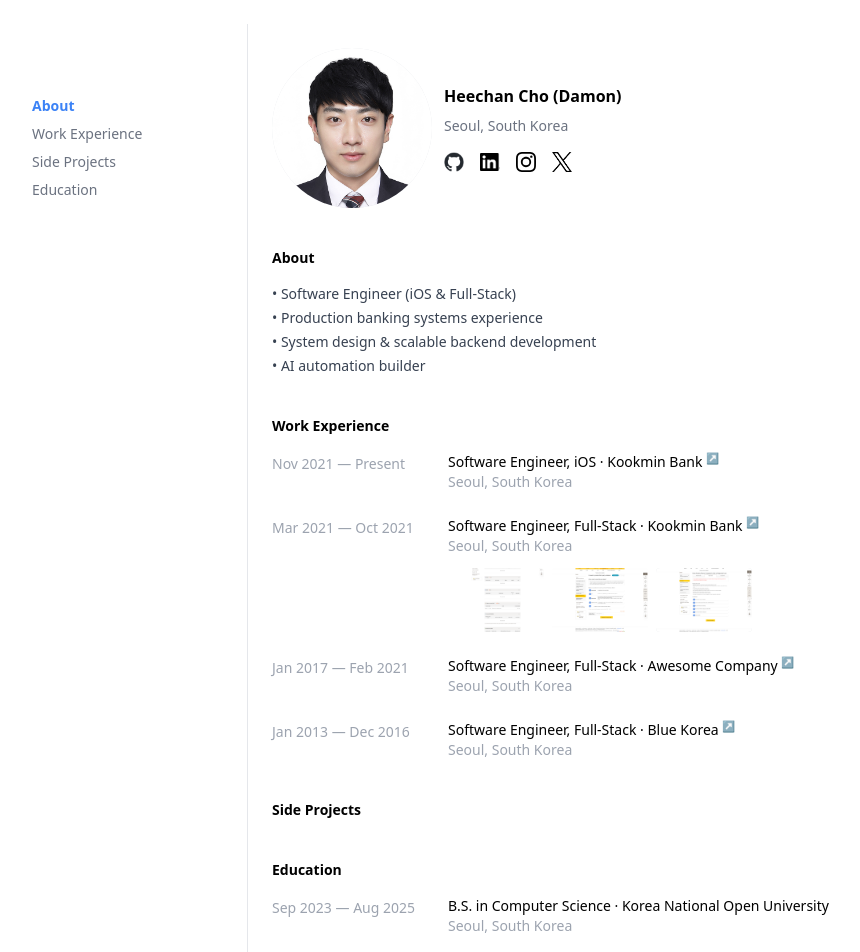
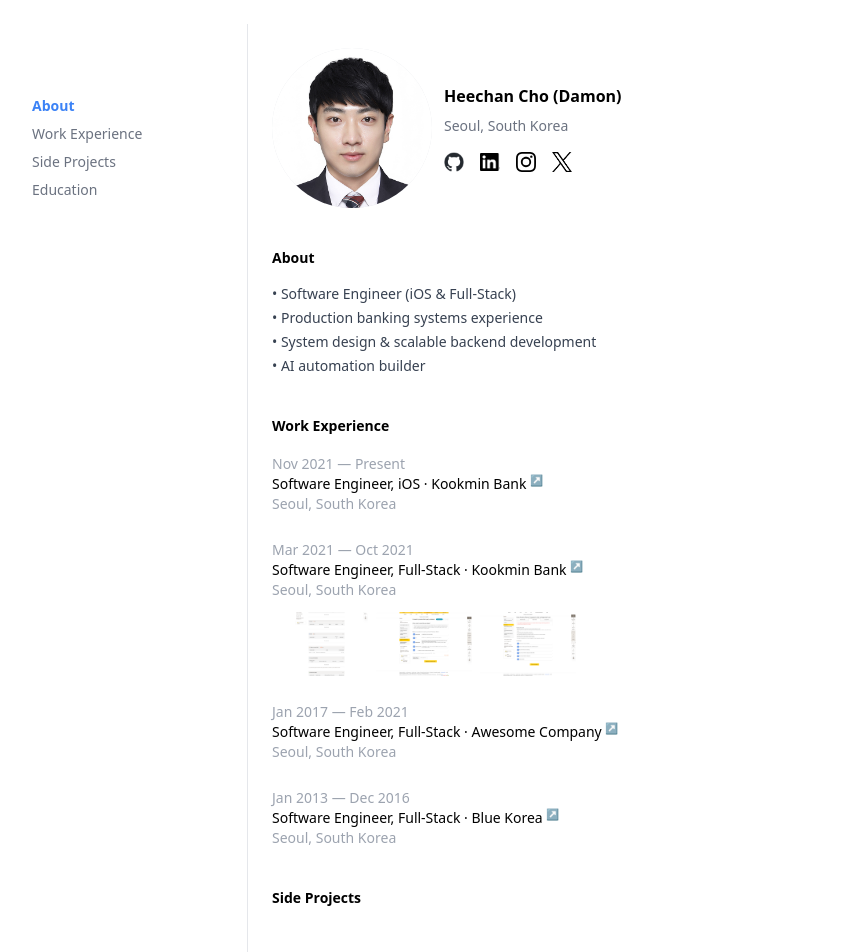
Before and after one commit to techzombee/techzombee-portfolio, a Next.js app: page / in a window 1280 px wide. Shown: the top 952 px of the page, without its empty margins (184-1044 px from the left). Built offline with nearby package versions, Linux system fonts and the light colour scheme.

Commit message:
fix: horizontal overflow

```diff
--- a/components/content/Footer.tsx
+++ b/components/content/Footer.tsx
@@ -1,6 +1,6 @@
 export default function Footer() {
   return (
-    <footer className="w-full border-t py-6 text-center text-sm text-gray-500">
+    <footer className="border-t py-6 text-center text-sm text-gray-500">
       © {new Date().getFullYear()} <strong className="text-gray-600">TechZombee</strong>. Built with ❤️ by HEECHAN.
     </footer>
   );
--- a/components/layout/PageWithScrollSpyLayout.tsx
+++ b/components/layout/PageWithScrollSpyLayout.tsx
@@ -7,7 +7,7 @@ export default function PageWithScrollSpyLayout({ children }: { children: React.
                 <ScrollSpyNav />
             </aside>
 
-            <main className="flex-grow p-6">{children}</main>
+            <main className="flex-grow min-w-0 p-6">{children}</main>
         </div>
     )
 }
--- a/components/sections/ContactSection.tsx
+++ b/components/sections/ContactSection.tsx
@@ -13,7 +13,7 @@ export default function ContactSection() {
             <h2 className="text-sm font-semibold mb-4">Contact</h2>
             <div className="space-y-2">
                 {contacts.map((item) => (
-                    <div key={item.platform} className="grid grid-cols-[120px_1fr] gap-x-4 text-sm">
+                    <div key={item.platform} className="grid grid-cols gap-x-4 text-sm">
                         <span className="text-gray-400">{item.platform}</span>
                         <a
                             href={item.href}
--- a/components/sections/EducationSection.tsx
+++ b/components/sections/EducationSection.tsx
@@ -22,7 +22,7 @@ export default function EducationSection() {
             <h2 className="text-sm font-semibold mb-4">Education</h2>
             <div className="space-y-4">
                 {education.map((item, i) => (
-                    <div key={i} className="grid grid-cols-[160px_1fr] gap-x-4 text-sm">
+                    <div key={i} className="grid grid-cols gap-x-4 text-sm">
                         <span className="text-gray-400 pt-0.5 whitespace-nowrap">{item.period}</span>
                         <div>
                             <p>{item.degree}</p>
--- a/components/sections/ExperienceSection.tsx
+++ b/components/sections/ExperienceSection.tsx
@@ -51,7 +51,7 @@ export default function ExperienceSection() {
             <h2 className="text-sm font-semibold mb-4">Work Experience</h2>
             <div className="space-y-6">
                 {experiences.map((item, i) => (
-                    <div key={i} className="grid grid-cols-[160px_1fr] gap-x-4 text-sm">
+                    <div key={i} className="grid grid-cols gap-x-4 text-sm">
                         <span className="text-gray-400 pt-0.5 whitespace-nowrap">{item.period}</span>
                         <div>
                             <a
@@ -65,7 +65,7 @@ export default function ExperienceSection() {
                             </a>
                             <p className="text-gray-400">{item.location}</p>
                             {item.images.length > 0 && (
-                                <div className="flex gap-2 mt-3 overflow-x-auto">
+                                <div className="flex gap-2 mt-3">
                                     {item.images.map((src, j) => (
                                         <button
                                             key={j}
--- a/components/sections/ProjectsSection.tsx
+++ b/components/sections/ProjectsSection.tsx
@@ -10,7 +10,7 @@ export default function ProjectsSection() {
             <h2 className="text-sm font-semibold mb-4">Side Projects</h2>
             <div className="space-y-3">
                 {projects.map((item) => (
-                    <div key={item.title} className="grid grid-cols-[120px_1fr] gap-x-4 text-sm">
+                    <div key={item.title} className="grid grid-cols gap-x-4 text-sm">
                         <span className="text-gray-400">{item.year}</span>
                         <a
                             href={item.href}
--- a/styles/globals.css
+++ b/styles/globals.css
@@ -5,3 +5,7 @@
 html {
     scroll-behavior: smooth;
 }
+
+body {
+    overflow-x: hidden;
+}
```
